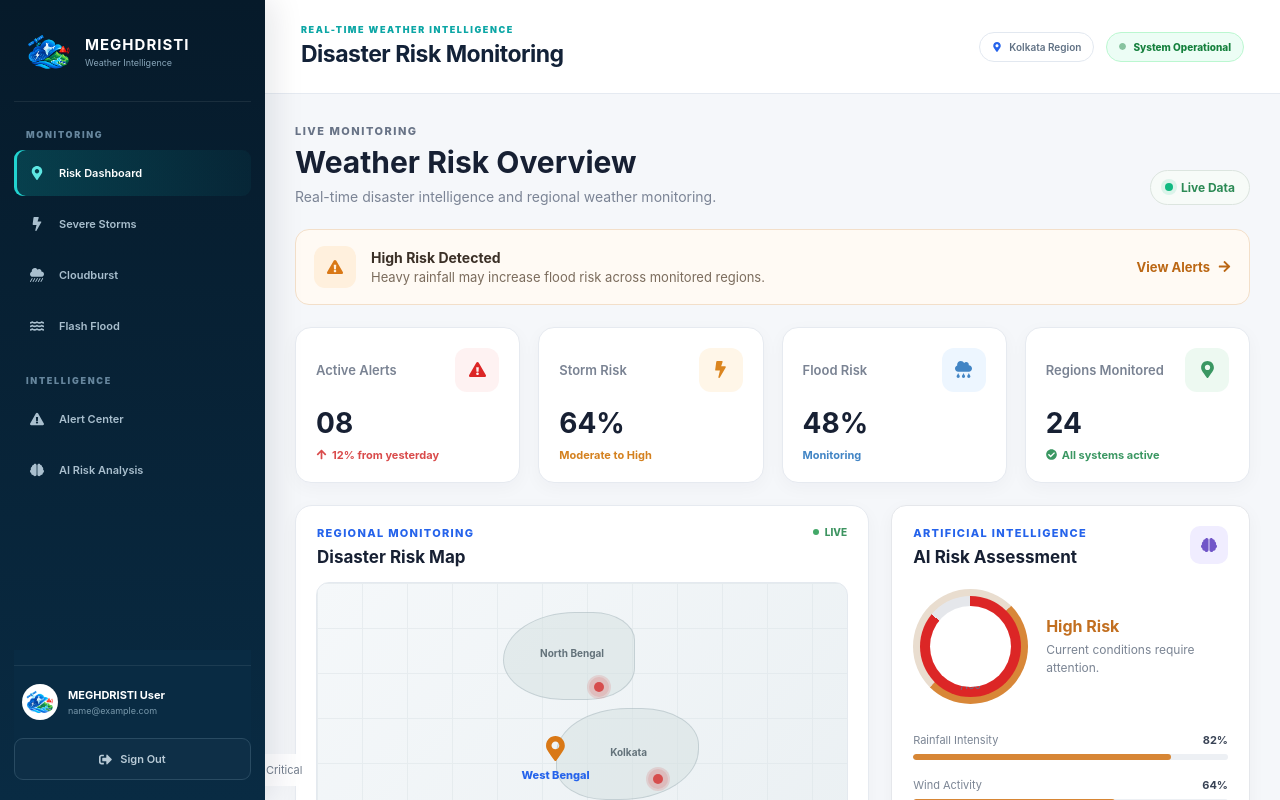
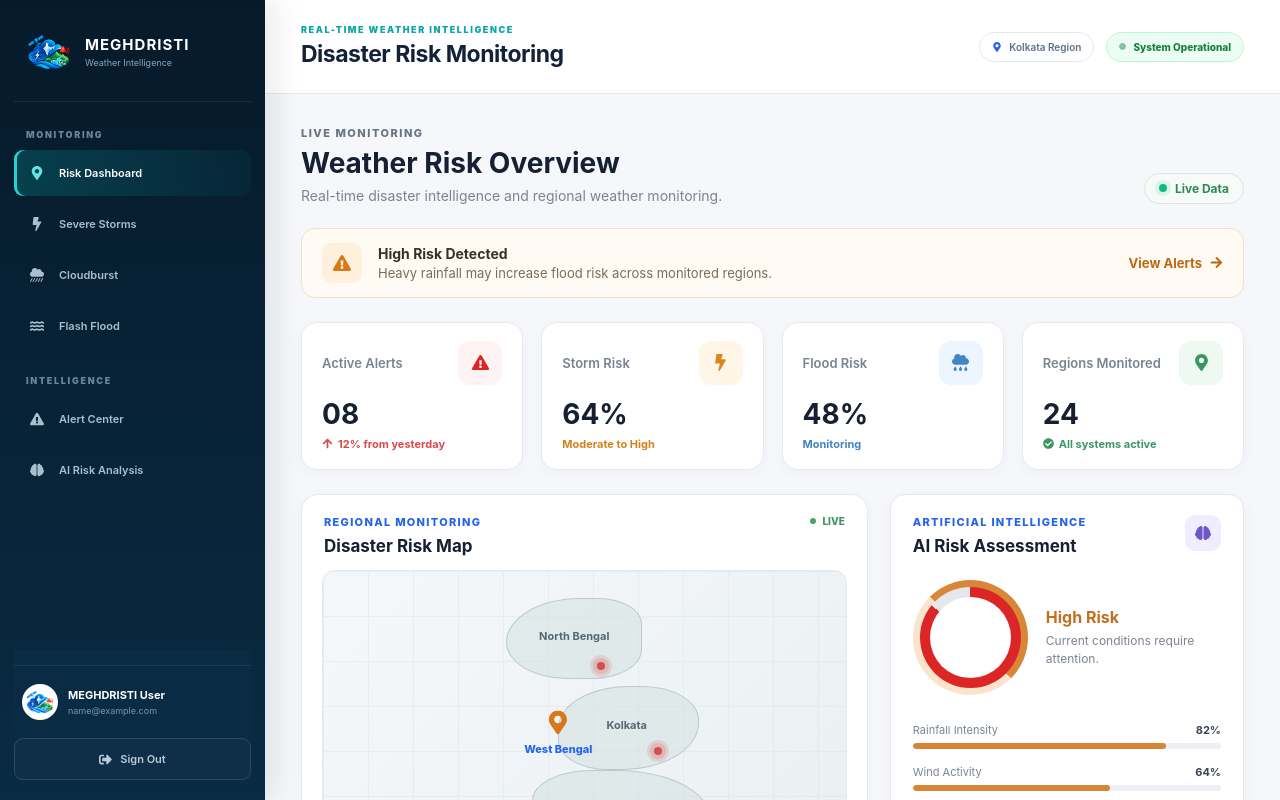
Before and after one commit to TECHDIPTA/meghdristi-prototype, a React (Vite) app: page / in a window 1280 px wide. Both pictures are taken after typing "name@example.com", "Sample123" into the empty fields and a click on the button "Sign In". Shown: the top 800 px of the page. Built offline with nearby package versions, Linux system fonts and the light colour scheme.

Commit message:
Fix frontend

```diff
--- a/src/pages/Dashboard.css
+++ b/src/pages/Dashboard.css
@@ -1,8 +1,20 @@
+/* =========================================================
+   DASHBOARD PAGE CONTAINER
+========================================================= */
+
 .dashboard-page {
-  padding: 30px;
-  max-width: 1700px;
+  box-sizing: border-box;
+  width: 100%;
+  min-height: 100vh;
+  padding: 32px 36px 60px;
+  max-width: 1600px;
   margin: 0 auto;
+  overflow-y: auto;
 }
+
+/* =========================================================
+   HEADER
+========================================================= */
 
 .dashboard-heading {
   display: flex;
@@ -20,32 +32,35 @@
   font-weight: 800;
   letter-spacing: 1.5px;
   margin-bottom: 7px;
+  text-transform: uppercase;
 }
 
 .dashboard-heading h2 {
   margin: 0;
   color: #172033;
-  font-size: 30px;
-  line-height: 1.15;
+  font-size: 28px;
+  font-weight: 700;
+  line-height: 1.2;
 }
 
 .dashboard-heading p {
-  margin: 8px 0 0;
+  margin: 6px 0 0;
   color: #7b8495;
   font-size: 14px;
 }
 
 .dashboard-live {
-  display: flex;
+  display: inline-flex;
   align-items: center;
   gap: 8px;
-  padding: 9px 14px;
+  padding: 7px 14px;
   border: 1px solid #dce5df;
   border-radius: 999px;
   background: #f7fbf8;
   color: #2c8a55;
   font-size: 12px;
   font-weight: 700;
+  white-space: nowrap;
 }
 
 .live-dot {
@@ -56,14 +71,16 @@
   box-shadow: 0 0 0 4px rgba(56, 161, 105, 0.12);
 }
 
-/* ALERT */
+/* =========================================================
+   ALERT BANNER
+========================================================= */
 
 .dashboard-alert {
   display: flex;
   align-items: center;
-  gap: 15px;
-  padding: 16px 18px;
-  margin-bottom: 22px;
+  gap: 16px;
+  padding: 14px 20px;
+  margin-bottom: 24px;
   border: 1px solid #f3dfc9;
   border-radius: 14px;
   background: #fffaf4;
@@ -72,12 +89,13 @@
 .dashboard-alert-icon {
   display: grid;
   place-items: center;
-  width: 42px;
-  height: 42px;
+  width: 40px;
+  height: 40px;
   flex-shrink: 0;
-  border-radius: 11px;
+  border-radius: 10px;
   background: #fff0dd;
   color: #d97816;
+  font-size: 18px;
 }
 
 .dashboard-alert-content {
@@ -88,6 +106,7 @@
   display: block;
   color: #3b3027;
   font-size: 14px;
+  font-weight: 700;
 }
 
 .dashboard-alert-content p {
@@ -97,30 +116,33 @@
 }
 
 .dashboard-alert-btn {
-  display: flex;
+  display: inline-flex;
   align-items: center;
   gap: 8px;
   color: #bb6714;
   text-decoration: none;
   font-size: 13px;
   font-weight: 700;
+  white-space: nowrap;
 }
 
-/* STATS */
+/* =========================================================
+   STATS GRID
+========================================================= */
 
 .dashboard-stats {
   display: grid;
   grid-template-columns: repeat(4, 1fr);
   gap: 18px;
-  margin-bottom: 22px;
+  margin-bottom: 24px;
 }
 
 .dashboard-stat-card {
-  padding: 20px;
+  padding: 18px 20px;
   border: 1px solid #e6eaf0;
   border-radius: 16px;
   background: #ffffff;
-  box-shadow: 0 5px 18px rgba(20, 32, 55, 0.035);
+  box-shadow: 0 4px 14px rgba(20, 32, 55, 0.03);
 }
 
 .stat-card-top {
@@ -135,9 +157,10 @@
 .stat-icon {
   display: grid;
   place-items: center;
-  width: 38px;
-  height: 38px;
+  width: 36px;
+  height: 36px;
   border-radius: 10px;
+  font-size: 15px;
 }
 
 .stat-icon.danger {
@@ -162,9 +185,10 @@
 
 .dashboard-stat-card > strong {
   display: block;
-  margin: 14px 0 8px;
+  margin: 12px 0 6px;
   color: #172033;
   font-size: 28px;
+  font-weight: 700;
 }
 
 .stat-footer {
@@ -175,29 +199,22 @@
   font-weight: 700;
 }
 
-.danger-text {
-  color: #d94b4b;
-}
+.danger-text { color: #d94b4b; }
+.orange-text { color: #d4811f; }
+.blue-text   { color: #4285c5; }
+.green-text  { color: #3a9762; }
 
-.orange-text {
-  color: #d4811f;
-}
-
-.blue-text {
-  color: #4285c5;
-}
-
-.green-text {
-  color: #3a9762;
-}
-
-/* CARDS */
+/* =========================================================
+   CARDS COMMON
+========================================================= */
 
 .dashboard-card {
   border: 1px solid #e6eaf0;
   border-radius: 17px;
   background: #ffffff;
-  box-shadow: 0 5px 18px rgba(20, 32, 55, 0.035);
+  box-shadow: 0 4px 14px rgba(20, 32, 55, 0.03);
+  display: flex;
+  flex-direction: column;
 }
 
 .card-header {
@@ -205,13 +222,14 @@
   align-items: flex-start;
   justify-content: space-between;
   gap: 15px;
-  padding: 20px 21px 15px;
+  padding: 20px 22px 14px;
 }
 
 .card-header h3 {
   margin: 0;
   color: #172033;
   font-size: 17px;
+  font-weight: 700;
 }
 
 .header-icon {
@@ -234,7 +252,9 @@
   background: #43a868;
 }
 
-/* MAIN GRID */
+/* =========================================================
+   MAIN GRID
+========================================================= */
 
 .dashboard-main-grid {
   display: grid;
@@ -243,23 +263,24 @@
   margin-bottom: 22px;
 }
 
-/* MAP */
+/* =========================================================
+   MAP
+========================================================= */
 
 .risk-map {
   position: relative;
-  height: 370px;
-  margin: 0 20px;
+  height: 340px;
+  margin: 0 20px 20px;
   overflow: hidden;
   border: 1px solid #e4e9ef;
   border-radius: 13px;
-  background:
-    linear-gradient(135deg, #f5f8fa, #e9eff2);
+  background: linear-gradient(135deg, #f5f8fa, #e9eff2);
 }
 
 .map-grid {
   position: absolute;
   inset: 0;
-  opacity: 0.55;
+  opacity: 0.5;
   background-image:
     linear-gradient(#dce4e8 1px, transparent 1px),
     linear-gradient(90deg, #dce4e8 1px, transparent 1px);
@@ -268,14 +289,14 @@
 
 .map-region {
   position: absolute;
-  border: 1px solid rgba(82, 107, 120, 0.2);
-  background: rgba(211, 224, 224, 0.5);
+  border: 1px solid rgba(82, 107, 120, 0.25);
+  background: rgba(211, 224, 224, 0.55);
 }
 
 .map-region span {
   position: absolute;
-  color: #63727a;
-  font-size: 10px;
+  color: #556773;
+  font-size: 11px;
   font-weight: 700;
   white-space: nowrap;
 }
@@ -287,24 +308,16 @@
   height: 25%;
   border-radius: 50% 40% 55% 35%;
 }
-
-.region-one span {
-  top: 42%;
-  left: 38%;
-}
+.region-one span { top: 38%; left: 34%; }
 
 .region-two {
   top: 8%;
   left: 35%;
-  width: 25%;
+  width: 26%;
   height: 24%;
   border-radius: 60% 35% 40% 50%;
 }
-
-.region-two span {
-  top: 40%;
-  left: 28%;
-}
+.region-two span { top: 38%; left: 24%; }
 
 .region-three {
   top: 59%;
@@ -313,70 +326,47 @@
   height: 27%;
   border-radius: 35% 55% 45% 60%;
 }
-
-.region-three span {
-  top: 45%;
-  left: 32%;
-}
-
-/* RED MARKERS */
+.region-three span { top: 40%; left: 30%; }
 
 .map-marker {
   position: absolute;
   z-index: 3;
   display: grid;
   place-items: center;
-  width: 24px;
-  height: 24px;
+  width: 22px;
+  height: 22px;
   border-radius: 50%;
   background: rgba(214, 77, 77, 0.16);
 }
 
 .map-marker span {
-  width: 10px;
-  height: 10px;
+  width: 8px;
+  height: 8px;
   border-radius: 50%;
   background: #d64d4d;
-  box-shadow: 0 0 0 5px rgba(214, 77, 77, 0.15);
+  box-shadow: 0 0 0 4px rgba(214, 77, 77, 0.18);
 }
 
-.marker-one {
-  top: 50%;
-  left: 62%;
-}
-
-.marker-two {
-  top: 25%;
-  left: 51%;
-}
-
-/*
-  South Bengal marker moved lower-left
-  so it doesn't sit on top of the West Bengal center marker.
-*/
-.marker-three {
-  top: 76%;
-  left: 52%;
-}
-
-/* CENTER MARKER */
+.marker-one   { top: 50%; left: 62%; }
+.marker-two   { top: 25%; left: 51%; }
+.marker-three { top: 76%; left: 52%; }
 
 .map-center {
   position: absolute;
   z-index: 4;
-  left: 50%;
+  left: 48%;
   top: 50%;
   display: flex;
   flex-direction: column;
   align-items: center;
-  gap: 5px;
+  gap: 4px;
   transform: translate(-50%, -50%);
-  color: #576b77;
+  color: #3b5066;
   white-space: nowrap;
 }
 
 .map-center svg {
-  font-size: 25px;
+  font-size: 24px;
   color: #d97816;
 }
 
@@ -385,49 +375,9 @@
   font-weight: 800;
 }
 
-/* LEGEND */
-
-.map-legend {
-  display: flex;
-  align-items: center;
-  justify-content: center;
-  flex-wrap: wrap;
-  gap: 18px;
-  padding: 15px 21px 19px;
-}
-
-.map-legend > div {
-  display: flex;
-  align-items: center;
-  justify-content: center;
-  gap: 7px;
-  color: #727d8c;
-  font-size: 11px;
-}
-
-.legend-dot {
-  width: 8px;
-  height: 8px;
-  flex-shrink: 0;
-  border-radius: 50%;
-}
-
-.legend-dot.low {
-  background: #5eaa75;
-}
-
-.legend-dot.moderate {
-  background: #e2aa45;
-}
-
-.legend-dot.high {
-  background: #dc7057;
-}
-
-.legend-dot.critical {
-  background: #b83b48;
-}
-/* AI */
+/* =========================================================
+   AI RISK ASSESSMENT (FIXED SCORE CIRCLE)
+========================================================= */
 
 .ai-card {
   padding-bottom: 20px;
@@ -436,8 +386,8 @@
 .ai-icon {
   display: grid;
   place-items: center;
-  width: 38px;
-  height: 38px;
+  width: 36px;
+  height: 36px;
   border-radius: 10px;
   background: #f0edff;
   color: #7156c8;
@@ -447,54 +397,60 @@
   display: flex;
   align-items: center;
   gap: 18px;
-  padding: 7px 21px 20px;
+  padding: 10px 22px 20px;
 }
 
+/* FIXED CIRCLE NUMBER CENTERING */
 .score-circle {
+  box-sizing: border-box;
   display: flex;
-  align-items: baseline;
+  align-items: center;
   justify-content: center;
-  width: 92px;
-  height: 92px;
+  width: 90px;
+  height: 90px;
   flex-shrink: 0;
-  padding-top: 30px;
-  border: 7px solid #e9ddcf;
+  padding: 0;
+  border: 7px solid #fae4cb;
+  border-top-color: #d88738;
   border-right-color: #d88738;
-  border-bottom-color: #d88738;
   border-radius: 50%;
 }
 
 .score-circle strong {
   color: #172033;
-  font-size: 25px;
+  font-size: 26px;
+  line-height: 1;
 }
 
 .score-circle span {
   color: #8b94a2;
-  font-size: 10px;
+  font-size: 11px;
+  margin-left: 2px;
 }
 
 .ai-score > div:last-child strong {
+  display: block;
   color: #c26f20;
   font-size: 16px;
+  font-weight: 700;
 }
 
 .ai-score p {
-  max-width: 190px;
+  max-width: 220px;
   margin: 5px 0 0;
   color: #7a8493;
   font-size: 12px;
-  line-height: 1.5;
+  line-height: 1.45;
 }
 
 .risk-factor {
-  padding: 9px 21px;
+  padding: 8px 22px;
 }
 
 .risk-factor > div:first-child {
   display: flex;
   justify-content: space-between;
-  margin-bottom: 7px;
+  margin-bottom: 6px;
 }
 
 .risk-factor span,
@@ -502,13 +458,8 @@
   font-size: 11px;
 }
 
-.risk-factor span {
-  color: #7b8594;
-}
-
-.risk-factor strong {
-  color: #394355;
-}
+.risk-factor span { color: #7b8594; }
+.risk-factor strong { color: #394355; font-weight: 700; }
 
 .progress {
   height: 6px;
@@ -529,17 +480,24 @@
   align-items: center;
   justify-content: center;
   gap: 8px;
-  margin: 16px 21px 0;
-  padding: 11px 15px;
-  border-radius: 9px;
+  margin: 18px 22px 0;
+  padding: 12px 16px;
+  border-radius: 10px;
   background: #172033;
   color: #ffffff;
   text-decoration: none;
   font-size: 12px;
   font-weight: 700;
+  transition: opacity 0.2s;
 }
 
-/* LOWER */
+.full-width-btn:hover {
+  opacity: 0.92;
+}
+
+/* =========================================================
+   LOWER GRID & WEATHER & ALERTS
+========================================================= */
 
 .dashboard-lower-grid {
   display: grid;
@@ -554,23 +512,19 @@
 .weather-main {
   display: flex;
   align-items: center;
-  gap: 17px;
-  padding: 10px 21px 20px;
+  gap: 18px;
+  padding: 10px 22px 20px;
 }
 
 .weather-main > svg {
-  font-size: 43px;
+  font-size: 42px;
   color: #5a91c7;
-}
-
-.weather-main div {
-  display: flex;
-  flex-direction: column;
 }
 
 .weather-main strong {
   color: #172033;
   font-size: 30px;
+  line-height: 1.1;
 }
 
 .weather-main span {
@@ -582,18 +536,18 @@
   display: grid;
   grid-template-columns: repeat(3, 1fr);
   border-top: 1px solid #edf0f4;
-  padding: 16px 21px 0;
+  padding: 16px 22px 0;
 }
 
 .weather-details div {
   display: flex;
   flex-direction: column;
-  gap: 5px;
+  gap: 4px;
 }
 
 .weather-details svg {
   color: #7a899a;
-  font-size: 13px;
+  font-size: 14px;
 }
 
 .weather-details span {
@@ -614,14 +568,14 @@
 }
 
 .alert-list {
-  padding: 0 21px 12px;
+  padding: 0 22px 10px;
 }
 
 .recent-alert {
   display: flex;
   align-items: center;
   gap: 12px;
-  padding: 13px 0;
+  padding: 12px 0;
   border-top: 1px solid #edf0f4;
 }
 
@@ -632,28 +586,19 @@
   height: 36px;
   flex-shrink: 0;
   border-radius: 9px;
+  font-size: 14px;
 }
 
-.recent-alert-icon.rain {
-  color: #4b87bd;
-  background: #edf6fd;
-}
-
-.recent-alert-icon.wind {
-  color: #8a6dba;
-  background: #f5effd;
-}
-
-.recent-alert-icon.flood {
-  color: #d06452;
-  background: #fff1ed;
-}
+.recent-alert-icon.rain  { color: #4b87bd; background: #edf6fd; }
+.recent-alert-icon.wind  { color: #8a6dba; background: #f5effd; }
+.recent-alert-icon.flood { color: #d06452; background: #fff1ed; }
 
 .recent-alert-info {
   display: flex;
   flex-direction: column;
   gap: 3px;
   flex: 1;
+  min-width: 0;
 }
 
 .recent-alert-info strong {
@@ -671,6 +616,7 @@
   flex-direction: column;
   align-items: flex-end;
   gap: 4px;
+  flex-shrink: 0;
 }
 
 .recent-alert-time strong {
@@ -686,13 +632,14 @@
   font-size: 9px;
 }
 
-/* RESPONSIVE */
+/* =========================================================
+   RESPONSIVE
+========================================================= */
 
 @media (max-width: 1100px) {
   .dashboard-stats {
     grid-template-columns: repeat(2, 1fr);
   }
-
   .dashboard-main-grid,
   .dashboard-lower-grid {
     grid-template-columns: 1fr;
@@ -701,36 +648,15 @@
 
 @media (max-width: 700px) {
   .dashboard-page {
-    padding: 20px 15px;
+    padding: 20px 16px 40px;
   }
-
   .dashboard-heading {
+    flex-direction: column;
     align-items: flex-start;
+  }
+  .dashboard-alert {
     flex-direction: column;
-  }
-
-  .dashboard-heading h2 {
-    font-size: 25px;
-  }
-
-  .dashboard-alert {
     align-items: flex-start;
-    flex-wrap: wrap;
-  }
-
-  .dashboard-alert-btn {
-    margin-left: 57px;
-  }
-
-  /* Keep South Bengal away from West Bengal marker */
-  .marker-three {
-    top: 76%;
-    left: 48%;
-  }
-
-  .map-center {
-    top: 48%;
-    left: 54%;
   }
 }
 
@@ -738,45 +664,4 @@
   .dashboard-stats {
     grid-template-columns: 1fr;
   }
-
-  .dashboard-alert-btn {
-    margin-left: 0;
-  }
-
-  .risk-map {
-    height: 290px;
-    margin: 0 12px;
-  }
-
-  .card-header {
-    padding-left: 15px;
-    padding-right: 15px;
-  }
-
-  .map-legend {
-    padding-left: 15px;
-    padding-right: 15px;
-    gap: 10px;
-  }
-
-  .weather-details {
-    padding-left: 15px;
-    padding-right: 15px;
-  }
-
-  .alert-list {
-    padding-left: 15px;
-    padding-right: 15px;
-  }
-
-  /* Extra separation on small screens */
-  .marker-three {
-    top: 79%;
-    left: 43%;
-  }
-
-  .map-center {
-    top: 47%;
-    left: 56%;
-  }
 }
--- a/src/pages/Dashboard.jsx
+++ b/src/pages/Dashboard.jsx
@@ -214,28 +214,6 @@ function Dashboard() {
 
           </div>
 
-          <div className="map-legend">
-            <div>
-              <span className="legend-dot low"></span>
-              Low Risk
-            </div>
-
-            <div>
-              <span className="legend-dot moderate"></span>
-              Moderate
-            </div>
-
-            <div>
-              <span className="legend-dot high"></span>
-              High Risk
-            </div>
-
-            <div>
-              <span className="legend-dot critical"></span>
-              Critical
-            </div>
-          </div>
-
         </div>
 
         {/* AI ASSESSMENT */}
```
